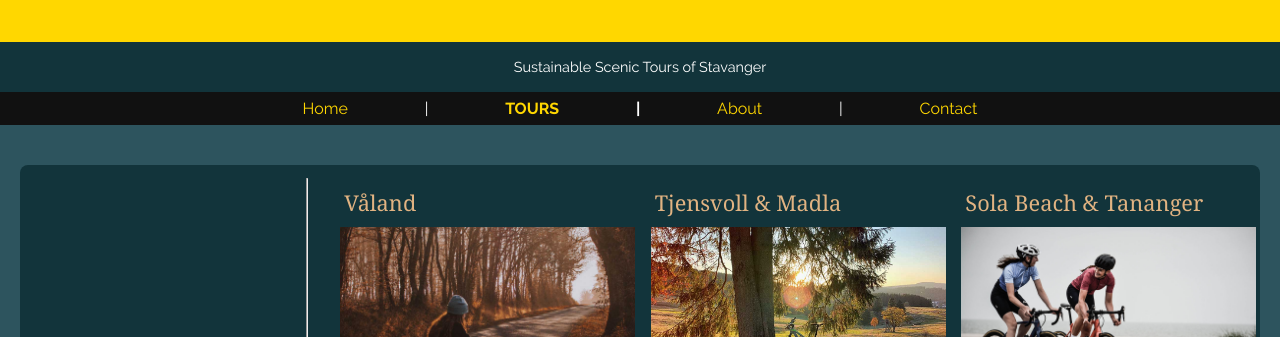
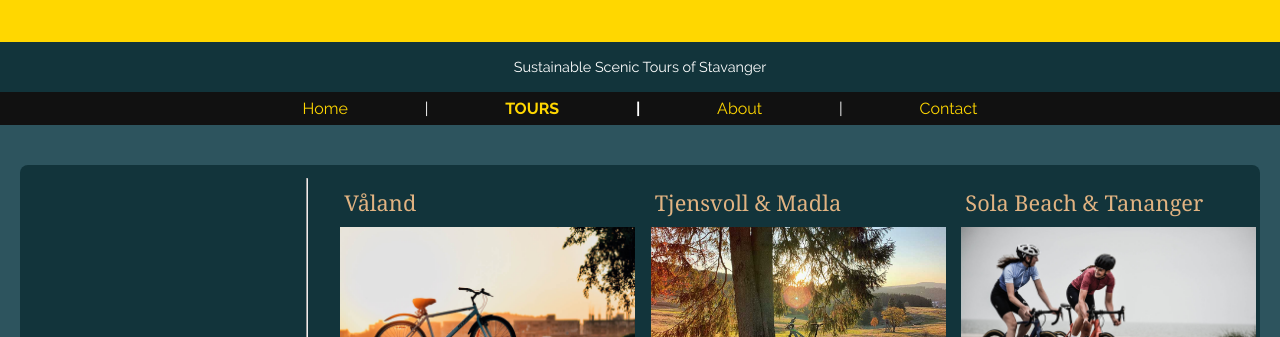
Before and after one commit to emitho/recycle, a plain HTML site: page tours.html in a window 1280 px wide. Shown: the part 126-463 px from the top of the page. Drawn offline with Linux system fonts and the light colour scheme.

Commit message:
Revert to alt image for tour section, old one won't display on Netlify :S

```diff
--- a/tours.html
+++ b/tours.html
@@ -33,7 +33,7 @@
             <section class="tour-section --våland">
                 <h2>Våland</h2>
                 <div class="tour-section__image-wrapper">
-                    <img class="tour-section__image --våland" src="images/photos/tour-section_image--våland.jpg" alt="Woman cycling through a long path with threes on both sides during a lovely sunset.">
+                    <img class="tour-section__image --våland" src="images/photos/about-section_image.jpg" alt="Woman cycling through a long path with threes on both sides during a lovely sunset.">
                 </div>
                 <ul class="tour-section__presentation">
                     <li> Take a trip throught the hills and woods in Våland</li>
```
